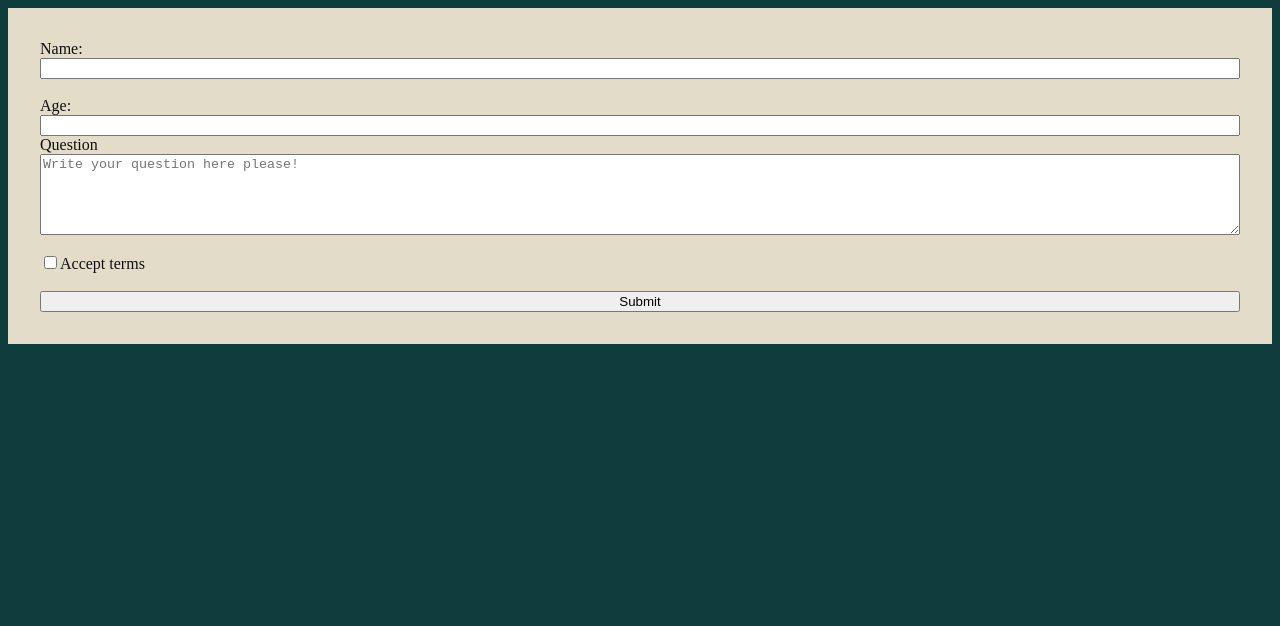
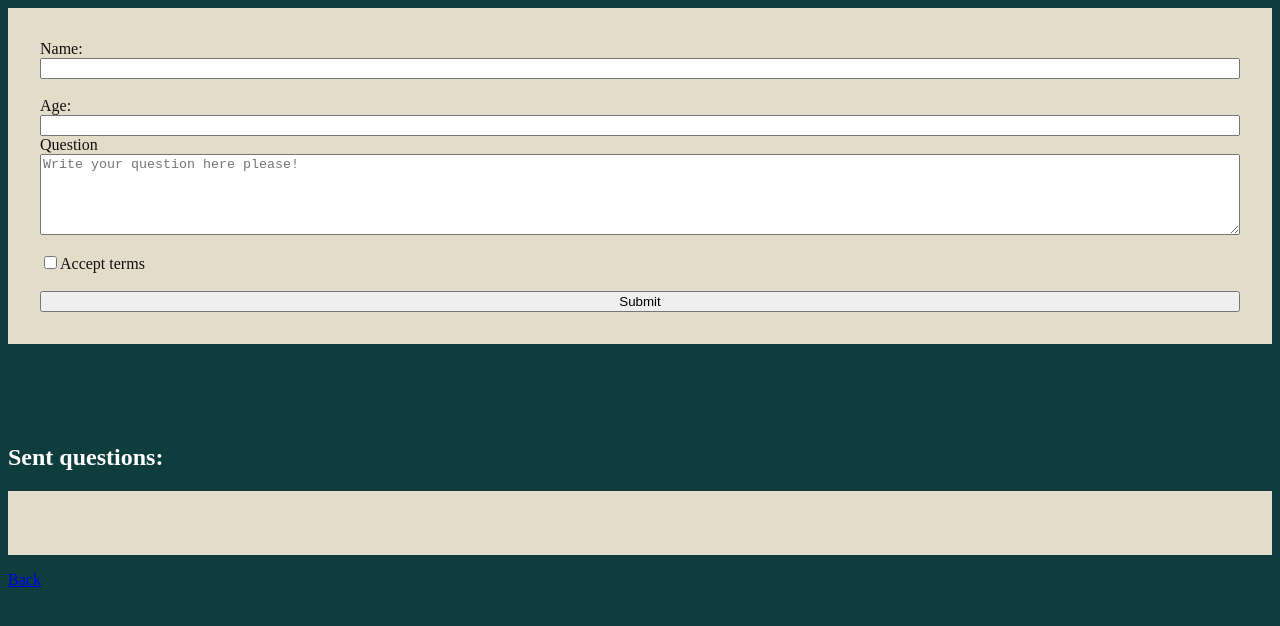
Before and after one commit to LukasFinne/Artist, a plain HTML site: page contact.html in a window 1280 px wide. Drawn offline with Linux system fonts and the light colour scheme.

Commit message:
Add local storage to contact.html

```diff
--- a/contact.html
+++ b/contact.html
@@ -22,6 +22,9 @@
     </form>
 
     <p id="output"></p>
+    <h2>Sent questions:</h2>
+    <p id="sentQuestion"></p>
+    <p><a href="index.html">Back</a></p>
 
     <script src="js/contactForm.js"></script>
   </body>
--- a/css/contact.css
+++ b/css/contact.css
@@ -21,3 +21,16 @@ form {
   padding: 2em;
   visibility: hidden;
 }
+
+h2 {
+  color: white;
+}
+
+#sentQuestion {
+  background-color: #e2dcc8;
+  color: #100f0f;
+  display: flex;
+  justify-content: space-around;
+  flex-flow: column wrap;
+  padding: 2em;
+}
--- a/js/contactForm.js
+++ b/js/contactForm.js
@@ -11,9 +11,12 @@ function printData(event) {
   let age = elAge.value;
   let question = elQuestion.value;
 
+  localStorage.setItem("question", question);
   elOutput.textContent =
     "Your name: " + name + " Age: " + age + " Your question: " + question;
   elOutput.style.visibility = "visible";
+  document.querySelector("#sentQuestion").textContent =
+    localStorage.getItem("question");
 }
 
 function checkQuestion(minLength) {
```
